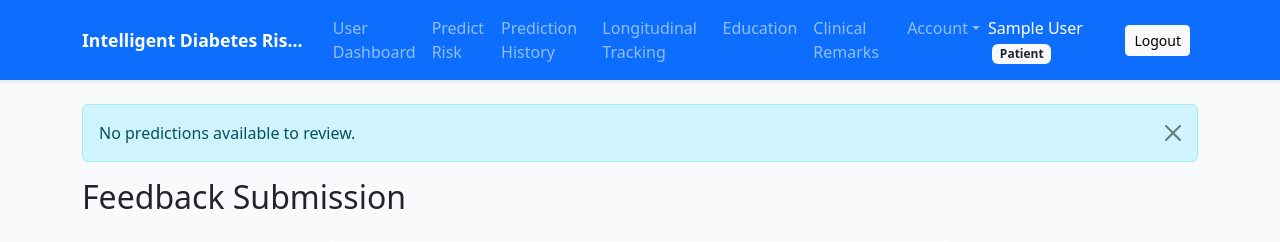
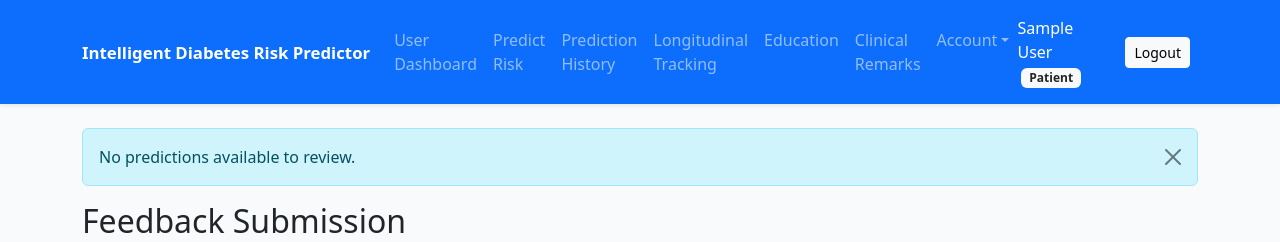
Before and after one commit to AbdullahHub992/intelligent-diabetes-risk-predictor, a Flask app: page /feedback in a window 1280 px wide. Shown: the top 242 px of the page. Run offline with Flask 3, Linux system fonts and the light colour scheme; the visitor is signed in with stand-in values (Sample User, id 1); data that the repository does not hold is empty; some libraries are stand-ins or nearby versions.

Commit message:
Show the full site name in the top-left title.
Co-authored-by: Cursor <cursoragent@cursor.com>

```diff
--- a/app/static/css/style.css
+++ b/app/static/css/style.css
@@ -135,8 +135,11 @@ main {
 }
 
 .navbar-brand {
-    font-size: 1.1rem;
-    max-width: min(42vw, 280px);
+    font-size: 1.05rem;
+    max-width: none;
+    white-space: normal;
+    line-height: 1.25;
+    flex-shrink: 0;
 }
 
 .navbar .btn[href*="logout"] {
--- a/app/templates/base.html
+++ b/app/templates/base.html
@@ -5,13 +5,13 @@
     <meta name="viewport" content="width=device-width, initial-scale=1.0">
     <title>{% block title %}{{ app_name }}{% endblock %}</title>
     <link href="https://cdn.jsdelivr.net/npm/bootstrap@5.3.3/dist/css/bootstrap.min.css" rel="stylesheet">
-    <link href="{{ url_for('static', filename='css/style.css') }}" rel="stylesheet">
+    <link href="{{ url_for('static', filename='css/style.css', v='full-title') }}" rel="stylesheet">
     <script src="https://cdn.jsdelivr.net/npm/chart.js@4.4.3/dist/chart.umd.min.js"></script>
 </head>
 <body>
     <nav class="navbar navbar-expand-lg navbar-dark bg-primary shadow-sm">
         <div class="container">
-            <a class="navbar-brand fw-bold text-truncate" href="{{ url_for('main.index') }}">{{ app_name }}</a>
+            <a class="navbar-brand fw-bold" href="{{ url_for('main.index') }}">{{ app_name }}</a>
             {% if current_user.is_authenticated %}
             <a class="btn btn-light btn-sm ms-auto me-2 order-lg-3" href="{{ url_for('auth.logout') }}">Logout</a>
             {% endif %}
```
